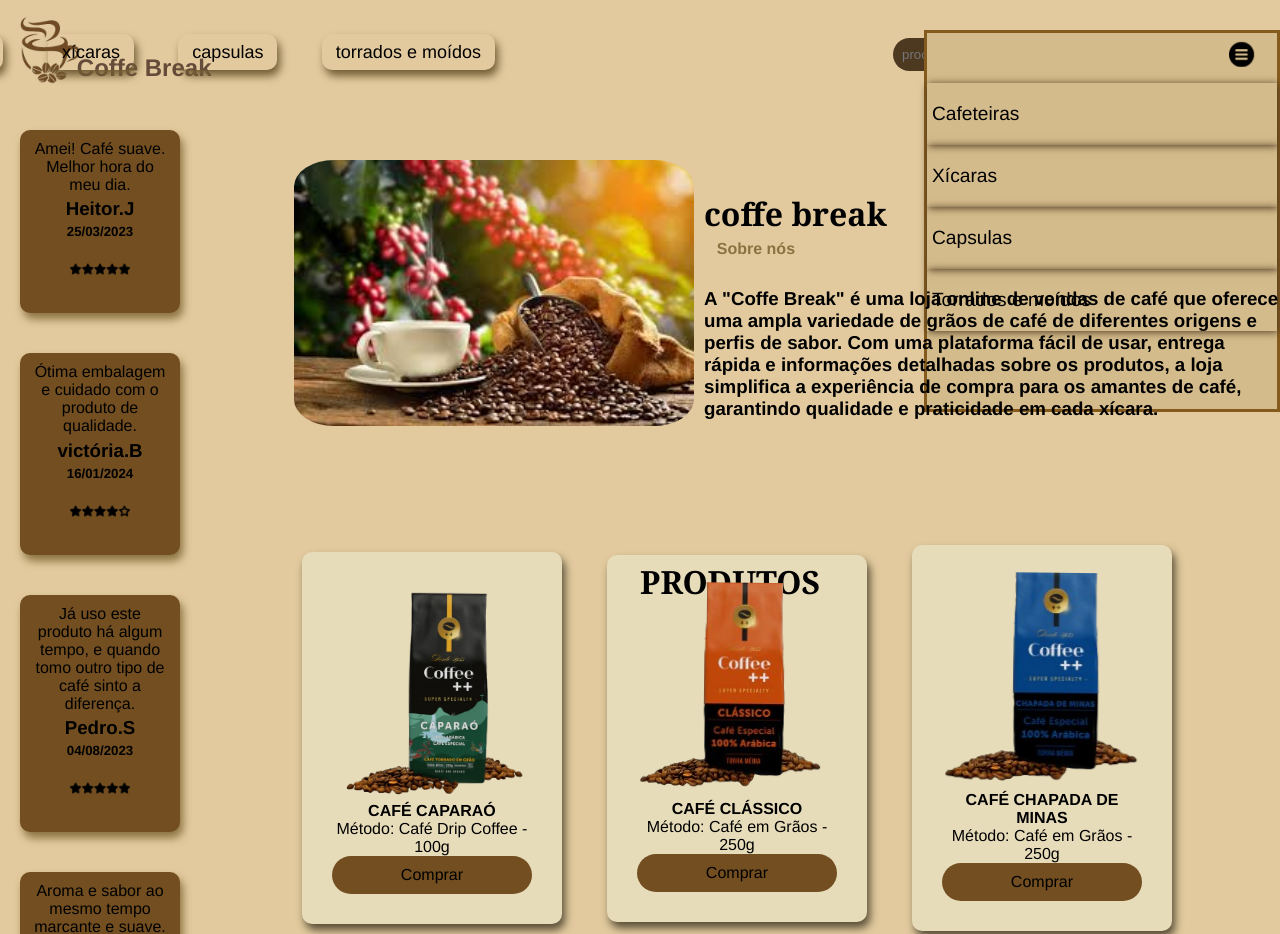
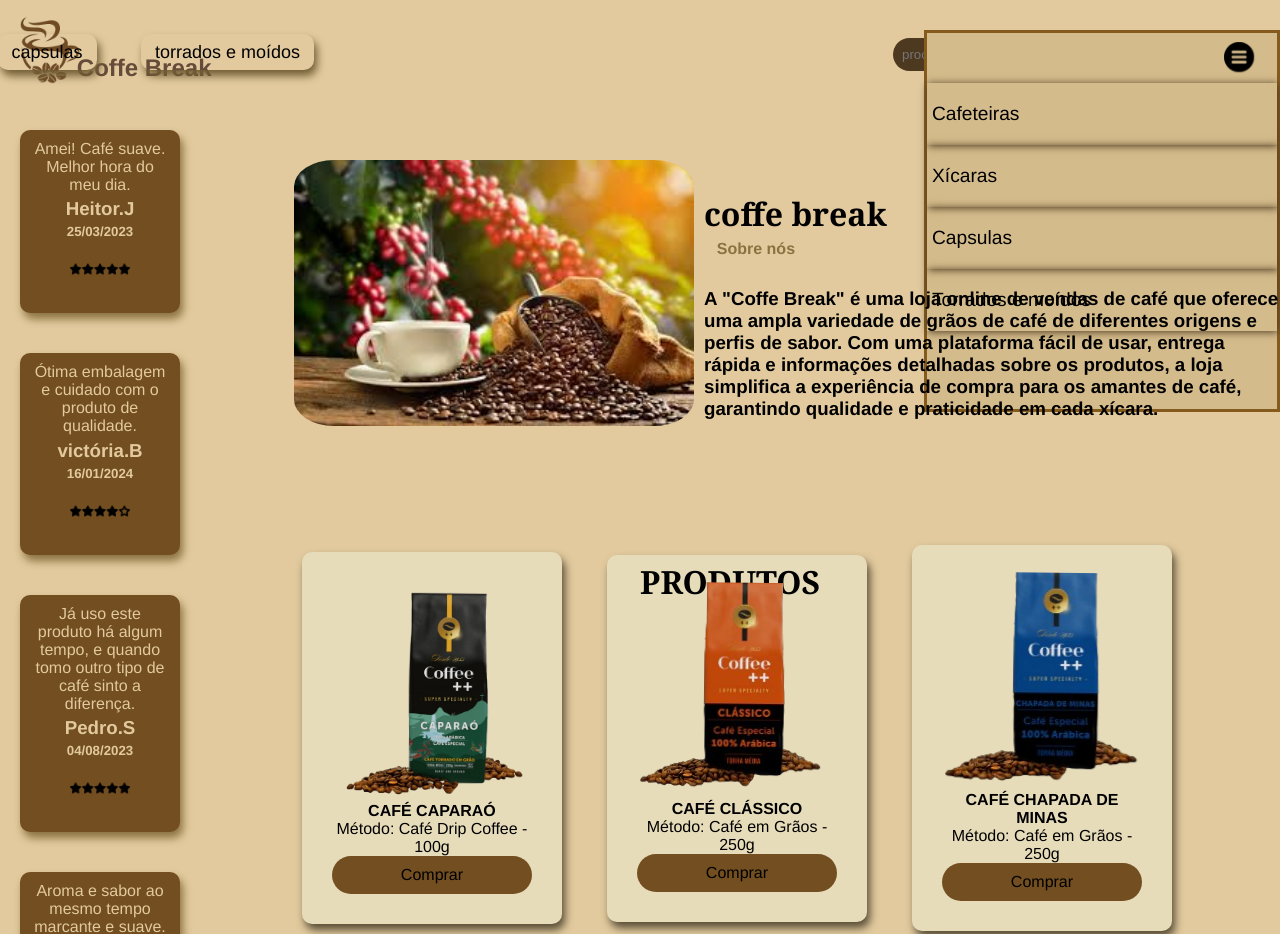
Before and after one commit to isadoradesouzasantos/primeira-loja, a plain HTML site: page index.html in a window 1280 px wide. Shown: the top 934 px of the page. Drawn offline with Linux system fonts and the light colour scheme.

Commit message:
Add files via upload

```diff
--- a/index.html
+++ b/index.html
@@ -9,35 +9,52 @@
 </head>
 <body>
     <header>
+        <!-- inincio logo -->
         <div class="cabeçalho">
             <img src="img/logo2.png" alt="logo" class="logo">
             <h1 class="nome">Coffe Break</h1>
         </div>
+        <!-- fim logo -->
+
+        <!-- inicio icone cadastro -->
         <div class="cadastro">
             <a href="cadastro.html">
                 <img src="img/cadastro.png" alt="cadastro" class="cadastro">
             </a>
         </div>
+        <!-- fim icone cadastro -->
+
+        <!-- inicio icone carrinho -->
         <div class="carrinho">
             <a href="carrinho.html">
                 <img src="img/carrinho.png" alt="carrinho" class="carrinho">
             </a>
         </div>
+        <!-- fim icone carrinho -->
+
+        <!-- inicio icone pesquisa -->
         <div class="pesquisa">
             <input type="text"  class="procurar" placeholder="procurar">
             <a href="produto.html">
                <img src="img/lupa.png" alt="lupa1">
             </a>
+        </div>
+        <!-- fim icone pesquisa -->
+
+        <!-- inicio elementos -->
           <ul class="elementos1">
             <li><a href="">cafeteiras</a></li>
             <li><a href="">xícaras</a></li>
             <li><a href="">capsulas</a></li>
             <li><a href="">torrados e moídos</a></li>
           </ul>
+        <!-- fim elementos -->
+
+        <!-- inicio menu retratil -->
           <div class="nav_mobile">
             <input type="checkbox" id="menu">
             <label for="menu">
-                <img src="img/menu.png" alt="menu">
+                <img src="img/menu.png" alt="menu" class="menu">
             </label>
             <nav>
                 <ul>
@@ -48,8 +65,10 @@
                 </ul>
             </nav>
         </div>
+        <!-- fim menu retratil -->
     </header>
     <aside>
+        <!-- inicio card -->
         <section class="cards-aside">
             <div class="cards-avaliação">
                 <p>Amei! Café suave. Melhor hora do meu dia.</p>
@@ -57,51 +76,63 @@
                 <h5>25/03/2023</h5>
                 <img src="img/5s.png" alt="estrela" class="estrela">
             </div>
+        <!-- fim card -->
             <div class="cards-avaliação">
                 <p>Ótima embalagem e cuidado com o produto de qualidade.</p>
                 <h3>victória.B</h3>
                 <h5>16/01/2024</h5>
                 <img src="img/4s.png" alt="estrela" class="estrela">
             </div>
+        <!-- inicio card -->
             <div class="cards-avaliação">
                 <p>Já uso este produto há algum tempo, e quando tomo outro tipo de café sinto a diferença.</p>
                 <h3>Pedro.S</h3>
                 <h5>04/08/2023</h5>
                 <img src="img/5s.png" alt="estrela" class="estrela">
             </div>
+        <!-- fim card -->
             <div class="cards-avaliação">
                 <p>Aroma e sabor ao mesmo tempo marcante e suave.</p>
                 <h3>Maria S</h3>
                 <h5>10/02/2023</h5>
                 <img src="img/5s.png" alt="estrela" class="estrela">
             </div>
+        <!-- inicio card -->
             <div class="cards-avaliação">
                 <p>Café de excelentíssima qualidade, eu recomendo a compra ,</p>
                 <h3>Joel F</h3>
                 <h5>26/02/2024</h5>
                 <img src="img/4s.png" alt="estrela" class="estrela">
             </div>
+        <!-- fim card -->
+        <!-- inicio card -->
             <div class="cards-avaliação">
                 <p>gostei do atendimento, das informações no site, e em especial do Café. Para resumir, ótima relação custo benefício. assim que baixar mais um pouco o estoque vou comprar novamente. </p>
                 <h3>Lucas.P</h3>
                 <h5>07/08/2023</h5>
                 <img src="img/5s.png" alt="estrela" class="estrela">
             </div>
+        <!-- fim card -->
+        <!-- inicio card -->
             <div class="cards-avaliação">
                 <p>Como sempre tudo foi extremamente ótimo!</p>
                 <h3>Mara.V</h3>
                 <h5>28/09/2023</h5>
                 <img src="img/5s.png" alt="estrela" class="estrela">
             </div>
+        <!-- fim card -->
+        <!-- inicio card -->
             <div class="cards-avaliação">
                 <p>Ja provei várias marcas de cafés especiais, mas para o meu paladar o coffee Break é o melhor. Gosto muito dos produzidos no Sul de Minas e chapada de Minas. Mas gosto é uma coisa muito pessoal, portanto, escolha o que melhor agrada o seu paladar.</p>
                 <h3>Fernanda.D</h3>
                 <h5>19/01/2024</h5>
                 <img src="img/4s.png" alt="estrela" class="estrela">
             </div>
+        <!-- fim card -->
         </section>
     </aside>
     <main>
+        <!-- inicio informação -->
         <div class="sobre-nós">
             <img src="img/fundo.jpg" alt="fundo" class="fundo">
             <h1>coffe break</h1>
@@ -109,7 +140,9 @@
             <p><h3>A "Coffe Break" é uma loja online de vendas de café que oferece uma ampla variedade de grãos de café de diferentes origens e perfis de sabor.
             Com uma plataforma fácil de usar, entrega rápida e informações detalhadas sobre os produtos, a loja simplifica a experiência de compra para os amantes de café, garantindo qualidade e praticidade em cada xícara.</h3></p>
         </div>
+        <!-- fim informação -->
         <h1 class="texto1">PRODUTOS</h1>
+        <!-- inicio card -->
         <div class="cards">
             <div class="card">
                 <img src="img/cafe1.png" alt="cafe" class="cafe1">
@@ -119,6 +152,8 @@
                 </p>
                 <a href="produto.html">Comprar</a>
             </div>
+        <!-- fim card -->
+        <!-- inicio card -->
             <div class="card">
                 <img src="img/cafe2.png" alt="cafe">
                 <h4>CAFÉ CLÁSSICO</h4>
@@ -127,6 +162,8 @@
                 </p>
                 <a href="#">Comprar</a>
             </div>
+        <!-- fim card -->
+        <!-- inicio card -->
             <div class="card">
                 <img src="img/cafe3.png" alt="cafe" class="cafe3">
                 <h4>CAFÉ CHAPADA DE MINAS</h4>
@@ -135,6 +172,8 @@
                 </p>
                 <a href="#">Comprar</a>
             </div>
+        <!-- fim card -->
+        <!-- inicio card -->
             <div class="card">
                 <img src="img/cafe4.png" alt="cafe">
                 <h4>CAFÉ CERRADO MINEIRO</h4>
@@ -143,6 +182,8 @@
                 </p>
                 <a href="#">Comprar</a>
             </div>
+        <!-- fim card -->
+        <!-- inicio card -->
             <div class="card">
                 <img src="img/cafe5.png" alt="cafe">
                 <h4>CAFÉ ARARA</h4>
@@ -151,6 +192,8 @@
                 </p>
                 <a href="#">Comprar</a>
             </div>
+        <!-- fim card -->
+        <!-- inicio card -->
             <div class="card">
                 <img src="img/cafe6.png" alt="cafe">
                 <h4>CAFÉ SUPER CREMA ESPRESSO</h4>
@@ -159,6 +202,8 @@
                 </p>
                 <a href="#">Comprar</a>
             </div>
+        <!-- fim card -->
+        <!-- inicio card -->
             <div class="card">
                 <img src="img/capsula1.png" alt="capsula" class="capsula1">
                 <h4>CAFÉ CHAPADA DE MINAS | CÁPSULA - 10 UNIDADES</h4>
@@ -167,6 +212,8 @@
                 </p>
                 <a href="#">Comprar</a>
             </div>
+        <!-- fim card -->
+        <!-- inicio card -->
             <div class="card">
                 <img src="img/capsula2.png" alt="capsula" class="capsula2">
                 <h4>CAFÉ SUL DE MINAS | CÁPSULA - 10 UNIDADES</h4>
@@ -175,6 +222,8 @@
                 </p>
                 <a href="#">Comprar</a>
             </div>
+        <!-- fim card -->
+        <!-- inicio card -->
             <div class="card">
                 <img src="img/capsula3.png" alt="capsula" class="capsula3">
                 <h4>CAFÉ CERRADO MINEIRO | CÁPSULA - 10 UNIDADES</h4>
@@ -183,6 +232,8 @@
                 </p>
                 <a href="#">Comprar</a>
             </div>
+        <!-- fim card -->
+        <!-- iniciio card -->
             <div class="card">
                 <img src="img/cafeteira1.png" alt="cafeteira" class="cafeteira1">
                 <h4>Cafeteira Elétrica Oster Compacta</h4>
@@ -191,6 +242,8 @@
                 </p>
                 <a href="#">Comprar</a>
             </div>
+        <!-- fim card -->
+        <!-- inicio card -->
             <div class="card">
                 <img src="img/cafeteira3.png" alt="cafeteira" class="cafeteira2">
                 <h4>Cafeteira Espresso Tres corações</h4>
@@ -199,6 +252,8 @@
                 </p>
                 <a href="#">Comprar</a>
             </div>
+        <!-- fim card -->
+        <!-- inicio card -->
             <div class="card">
                 <img src="img/cafeteira2.png" alt="cafeteira" class="cafeteira3">
                 <h4>Cafeteira Espresso Automática philips</h4>
@@ -207,6 +262,8 @@
                 </p>
                 <a href="#">Comprar</a>
             </div>
+        <!-- fim card -->
+        <!-- inicio card -->
             <div class="card">
                 <img src="img/xicara1.png" alt="xícara" class="xicara1">
                 <h4>Xícara de Café Tesouros</h4>
@@ -215,6 +272,8 @@
                 </p>
                 <a href="#">Comprar</a>
             </div>
+        <!-- fim card -->
+        <!-- inicio card -->
             <div class="card">
                 <img src="img/xicara2.png" alt="xícara" class="xicara2">
                 <h4>Xícara de Chá Casa das Orquídeas</h4>
@@ -223,6 +282,8 @@
                 </p>
                 <a href="#">Comprar</a>
             </div>
+        <!-- fim card -->
+        <!-- inicio card -->
             <div class="card">
                 <img src="img/xicara3.png" alt="xícara" class="xicara3">
                 <h4>Xícara de Café Fênix</h4>
@@ -231,10 +292,11 @@
                 </p>
                 <a href="#">Comprar</a>
             </div>
-        </div>
+        <!-- fim card -->
     </main>
     <footer>
-            <div class="informações">
+        <!-- inicio div -->
+        <div class="informações">
             <h2>ONDE NOS ENCONTRAR</h2>
             <br>
             <h4> WhatsApp / Tel.: 47 98834-7712</h4>
@@ -247,15 +309,20 @@
             <br>
             <h3>Atendimento: 08-12 , 14-18 hs, Segunda a Sexta</h3>
         </div>
-            <div class="informa2">
+        <!-- final div -->
+        <!-- inicio informações -->
+        <div class="informa2">
             <img src="img/carteira.png" alt="carteira" class="img1">
             <img src="img/troca.png" alt="troca" class="img2">
             <img src="img/caminhão.png" alt="caminhão" class="img3">
             <h3 class="pagamento">Formas de pagamento:</h3>
         </div>
+        <!-- fim informações -->
+        <!-- inicio pagamento -->
         <div class="pagamentos">
             <img src="img/pagamento.png" alt="pagamento" class="pagamento">
         </div>
+        <!-- fim pagamento -->
     </footer>
 </body>
 </html>
--- a/style.css
+++ b/style.css
@@ -16,6 +16,8 @@
         grid-template-rows: auto auto auto auto;
     }
 }
+
+/* inicio body */
 body{
     background-color: rgb(226, 202, 158);
     font-family: 'Franklin Gothic Medium', 'Arial Narrow', Arial, sans-serif;
@@ -28,6 +30,9 @@
     grid-template-columns: 1fr 2fr 2fr;
     grid-template-rows: auto auto auto auto;
 }
+/* fim body */
+
+/* inicio header */
 header{
     grid-area: cab;
     position: relative;
@@ -37,6 +42,12 @@
     display: flex;
     align-items: center;
     justify-content: space-between;
+}
+/* fim header */
+
+/* inicio menu retratil */
+.menu{
+    width: 30px;
 }
 .nav_mobile ul{
     list-style: none;
@@ -80,6 +91,8 @@
 .nav_mobile input[type="checkbox"]:checked ~ nav{
     transform: translateX(350px);
 }
+/* fim menu retratil */
+
 .logo{
     width: 100px;
 }
@@ -168,6 +181,7 @@
     margin: 20px;
     text-align: center;
     box-shadow: 3px 6px 9px rgb(139, 114, 65);
+    color: rgb(226, 202, 158);
 }
 .cards-avaliação img{
     width: 60px;
@@ -175,10 +189,12 @@
 .cards-avaliação h5{
     text-align: center;
     margin-top: 3%;
+    color: rgb(226, 202, 158);
 }
 .cards-avaliação h3{
     text-align: center;
     margin-top: 3%;
+    color: rgb(226, 202, 158);
 }
 .produtos{
     position: absolute;
```
